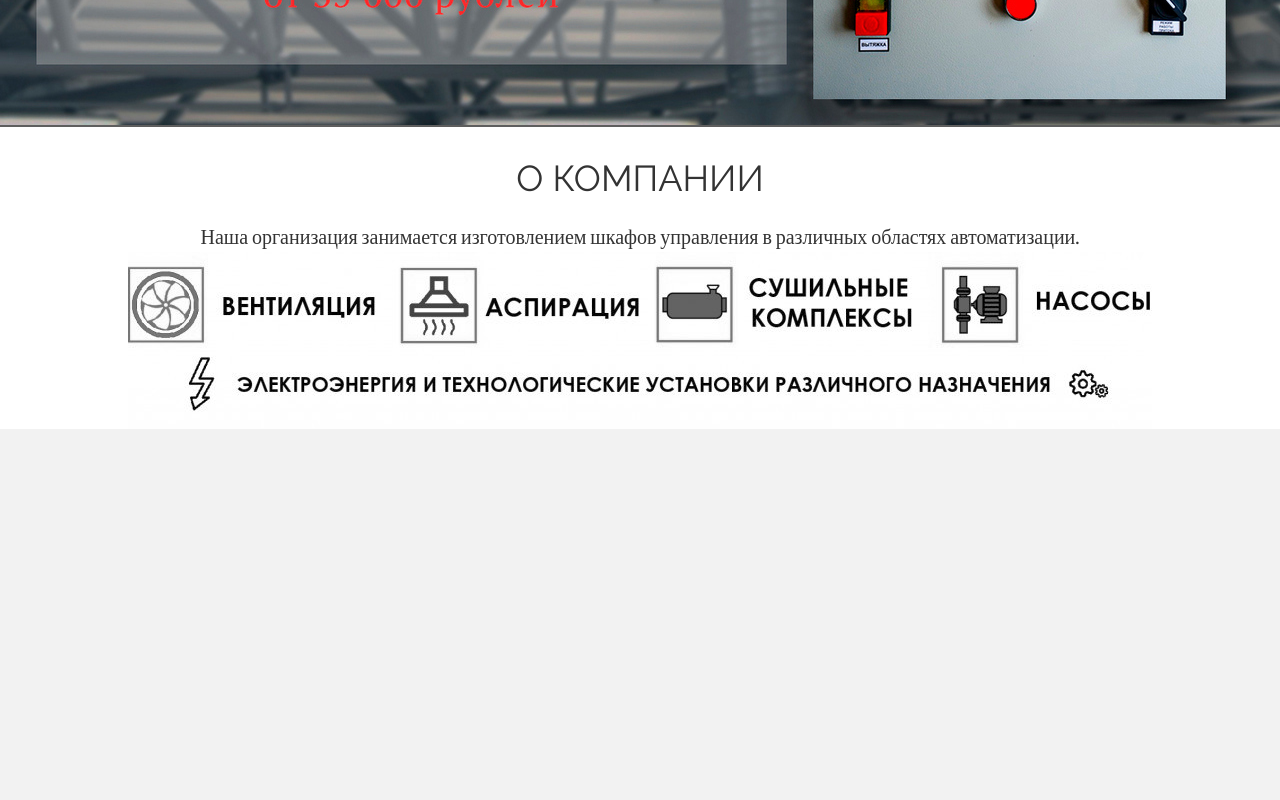
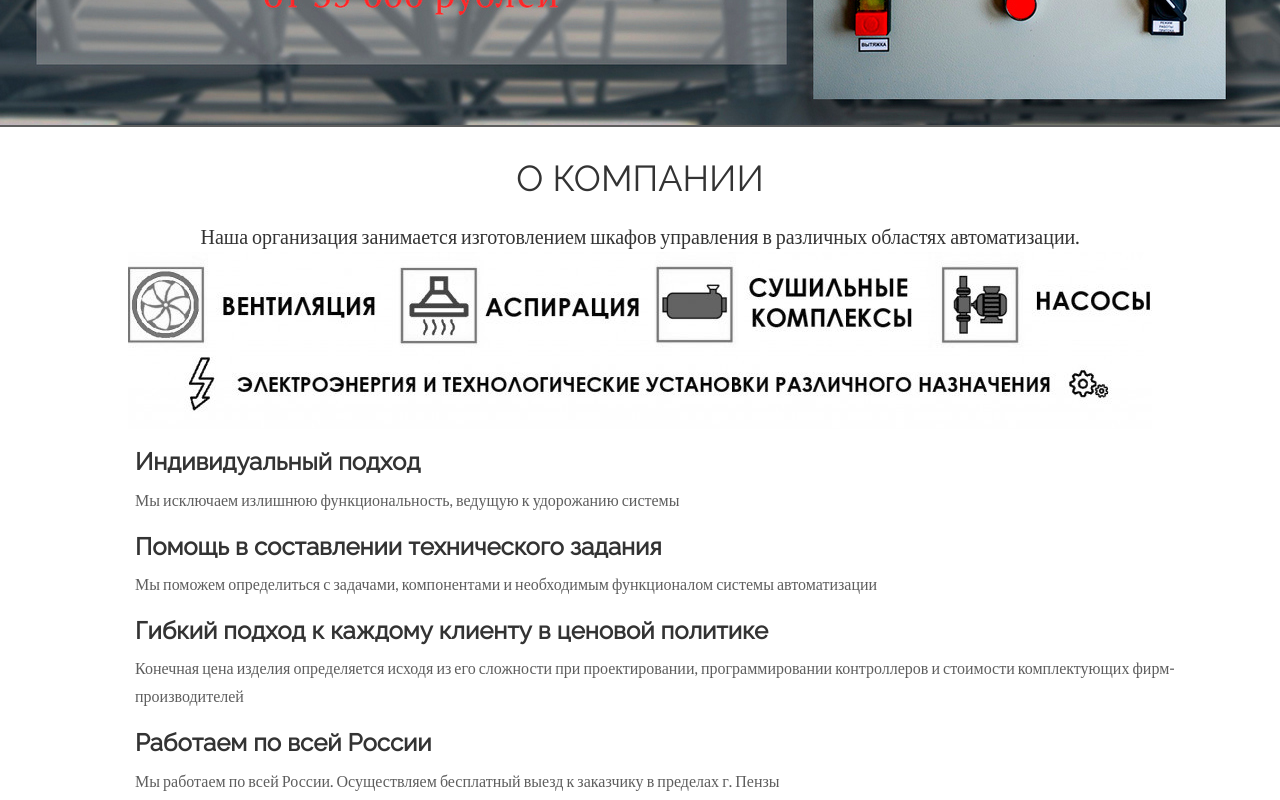
Before and after one commit to ikupdev/new-kupenergo.ru, a plain HTML site: page index.html in a window 1280 px wide. Shown: the part 610-1410 px from the top of the page. Before the commit the page ends 1039 px from the top, so only its background shows below. Drawn offline with Linux system fonts and the light colour scheme.

Commit message:
section benefits added

```diff
--- a/css/main.css
+++ b/css/main.css
@@ -21,6 +21,8 @@ h1, h2, h3, h4, h5, h6 {
     font-weight: 300;
     color: #333333;
 }
+
+
 
 p {
     line-height: 28px;
@@ -166,3 +168,23 @@ navbar-brand-small-wrapper {
     background:#fff;
     padding:10px 0 0 0;
 }
+
+.benefits {
+    background: #fff;
+    color: #5e5e5e;
+}
+@media (min-width: 870px) {
+    .benefits {
+        padding-left: 120px;
+    }
+}
+@media (max-width: 870px) {
+    .benefits {
+        padding-left: 30px;
+    }
+}
+
+
+h3 {
+    font-weight: bold;
+}
--- a/index.html
+++ b/index.html
@@ -83,6 +83,22 @@
         </div>
     </div>
 </section>
+<section class="benefits">
+    <div class="container" style="line-height: 1.6em">
+        <h3>Индивидуальный подход</h3>
+        <p>Мы исключаем излишнюю функциональность, ведущую к удорожанию системы</p>
+        <h3>Помощь в составлении технического задания</h3>
+        <p>Мы поможем определиться с задачами, компонентами и необходимым функционалом системы автоматизации</p>
+        <h3>Гибкий подход к каждому клиенту в ценовой политике</h3>
+        <p>Конечная цена изделия определяется исходя из его сложности при проектировании, программировании
+            контроллеров и стоимости комплектующих фирм-производителей</p>
+        <h3>Работаем по всей России</h3>
+        <p>Мы работаем по всей России. Осуществляем бесплатный выезд к заказчику в пределах г. Пензы</p>
+    </div>
+</section>
+
+
+
 
 <script src="js/jquery-3.5.1.min.js"></script>
 <script src="js/bootstrap.min.js"></script>
```
